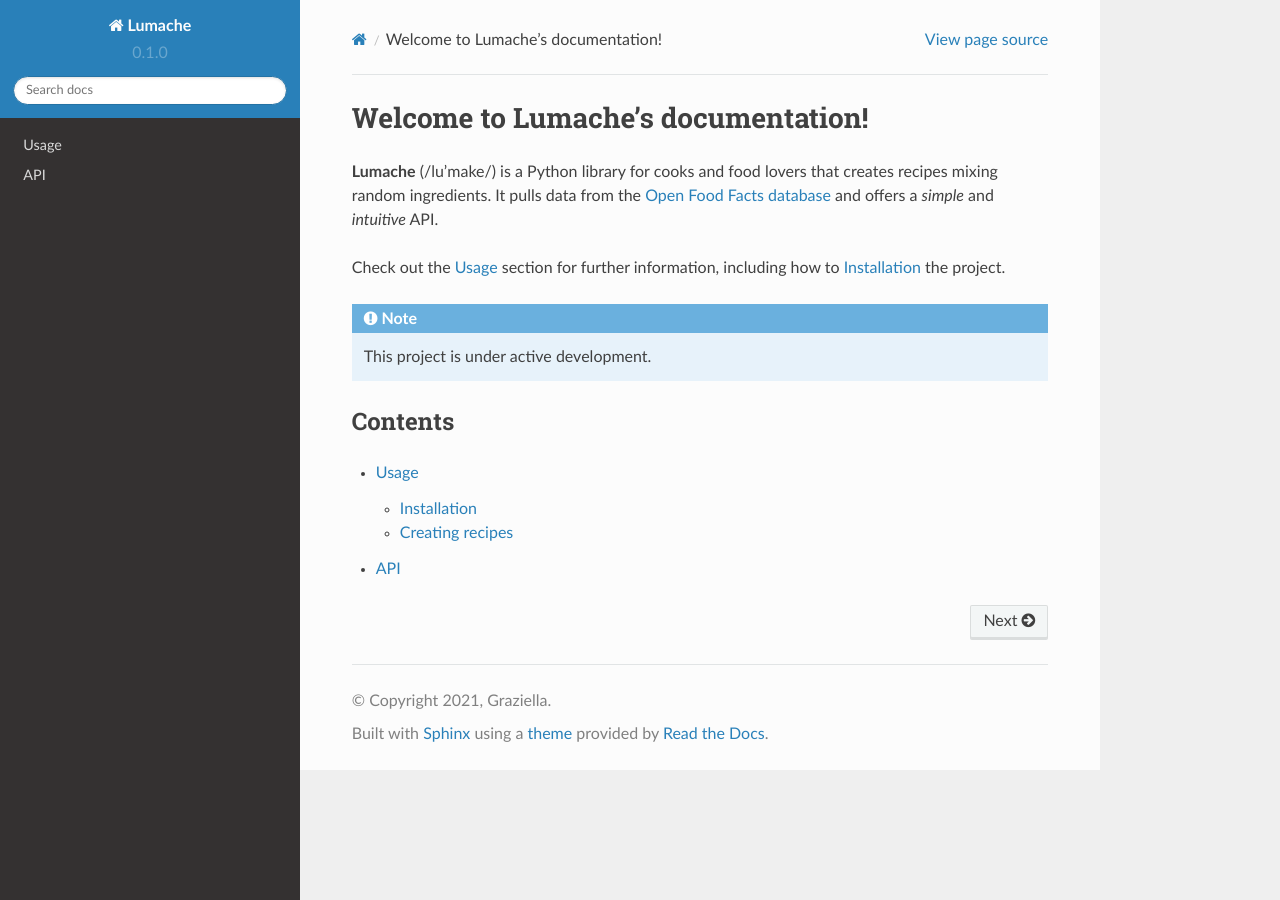
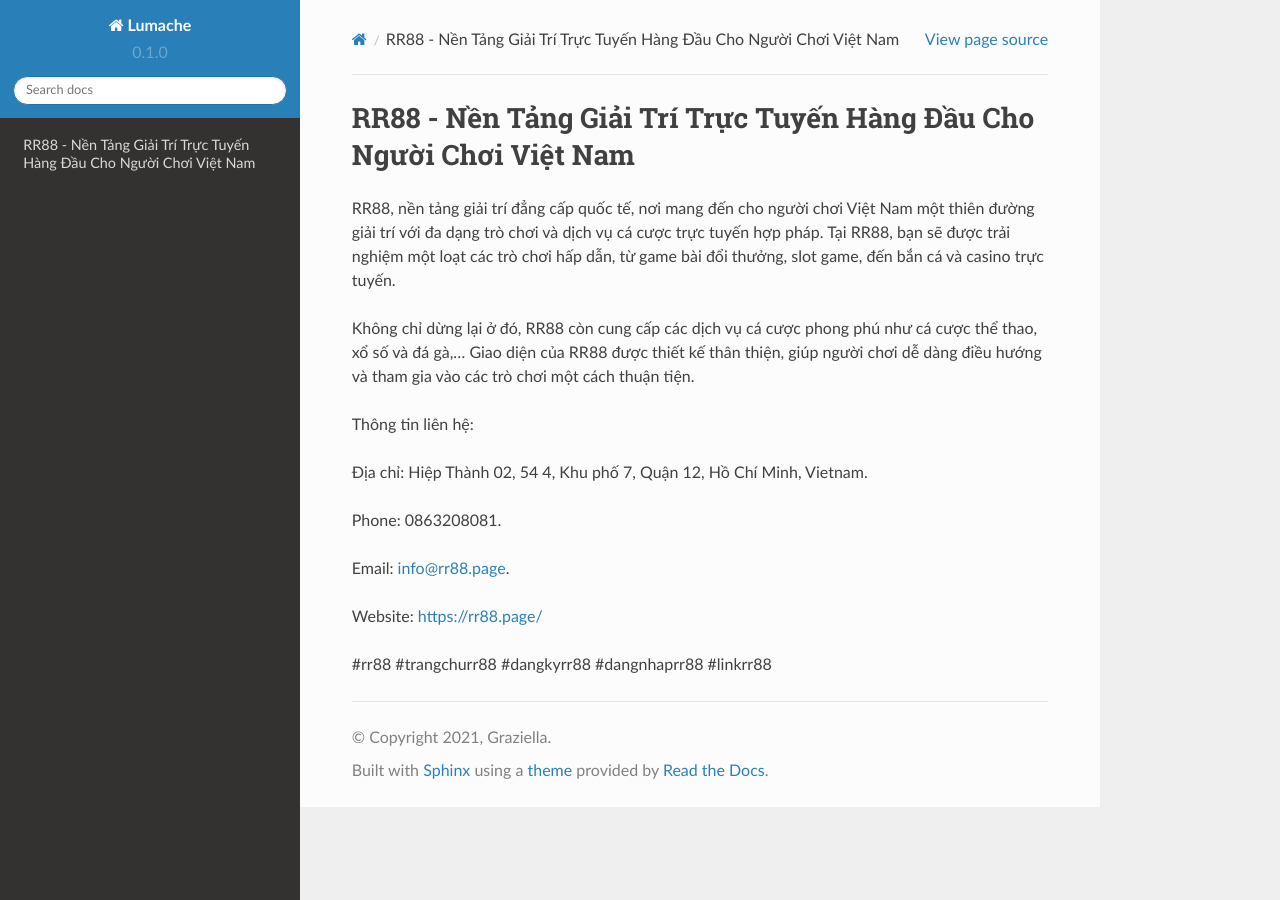
Before and after one commit to antonniotrombeta/rr88page, a Sphinx documentation site: the page built from docs/source/index.rst, in a window 1280 px wide. Built offline with Sphinx 7.4.7 and the Read the Docs theme 2.0.0, drawn with Linux system fonts in a browser that asks for light colours.

Commit message:
Update index.rst

```diff
--- a/docs/source/index.rst
+++ b/docs/source/index.rst
@@ -1,22 +1,18 @@
-Welcome to Lumache's documentation!
+RR88 - Nền Tảng Giải Trí Trực Tuyến Hàng Đầu Cho Người Chơi Việt Nam
 ===================================
 
-**Lumache** (/lu'make/) is a Python library for cooks and food lovers
-that creates recipes mixing random ingredients.
-It pulls data from the `Open Food Facts database <https://world.openfoodfacts.org/>`_
-and offers a *simple* and *intuitive* API.
+RR88, nền tảng giải trí đẳng cấp quốc tế, nơi mang đến cho người chơi Việt Nam một thiên đường giải trí với đa dạng trò chơi và dịch vụ cá cược trực tuyến hợp pháp. Tại RR88, bạn sẽ được trải nghiệm một loạt các trò chơi hấp dẫn, từ game bài đổi thưởng, slot game, đến bắn cá và casino trực tuyến.
 
-Check out the :doc:`usage` section for further information, including
-how to :ref:`installation` the project.
+Không chỉ dừng lại ở đó, RR88 còn cung cấp các dịch vụ cá cược phong phú như cá cược thể thao, xổ số và đá gà,... Giao diện của RR88 được thiết kế thân thiện, giúp người chơi dễ dàng điều hướng và tham gia vào các trò chơi một cách thuận tiện.
 
-.. note::
+Thông tin liên hệ:
 
-   This project is under active development.
+Địa chỉ: Hiệp Thành 02, 54 4, Khu phố 7, Quận 12, Hồ Chí Minh, Vietnam.
 
-Contents
---------
+Phone: 0863208081.
 
-.. toctree::
+Email: info@rr88.page.
 
-   usage
-   api
+Website: https://rr88.page/
+
+#rr88 #trangchurr88 #dangkyrr88 #dangnhaprr88 #linkrr88
```
